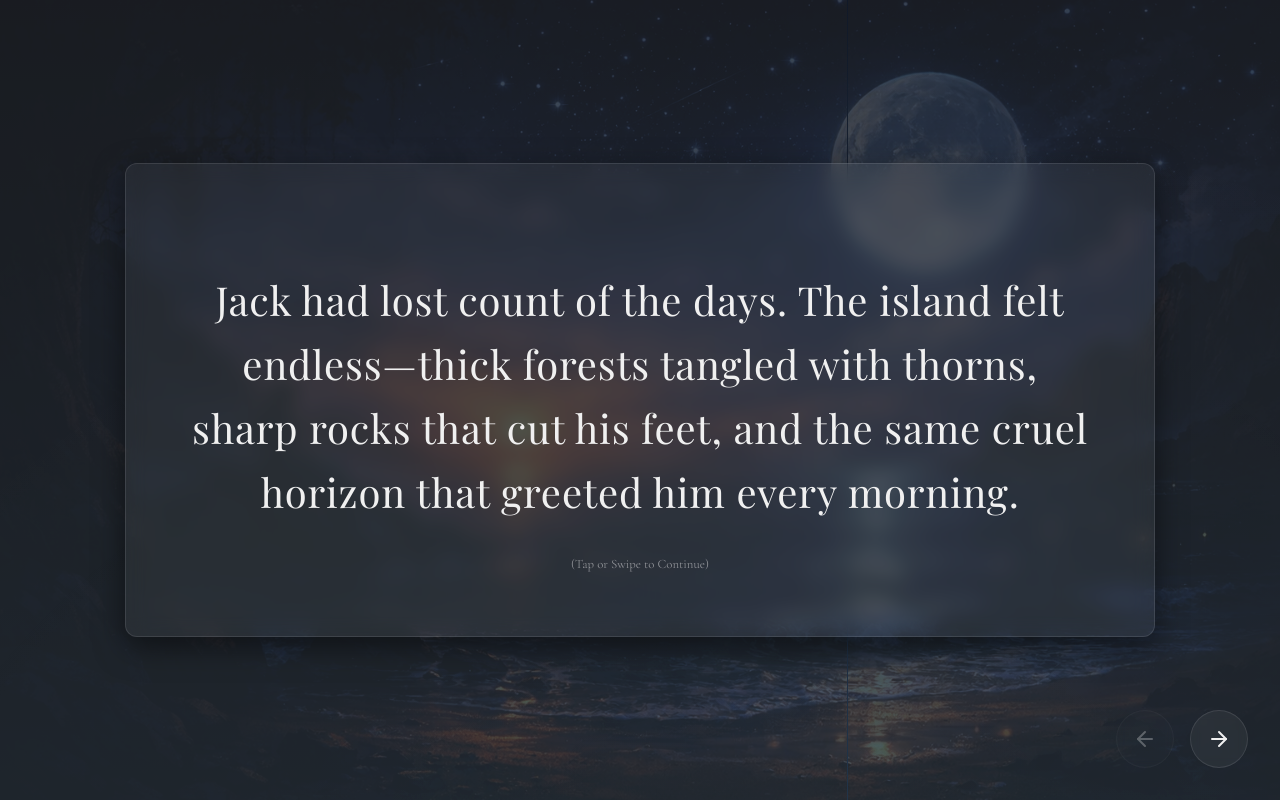
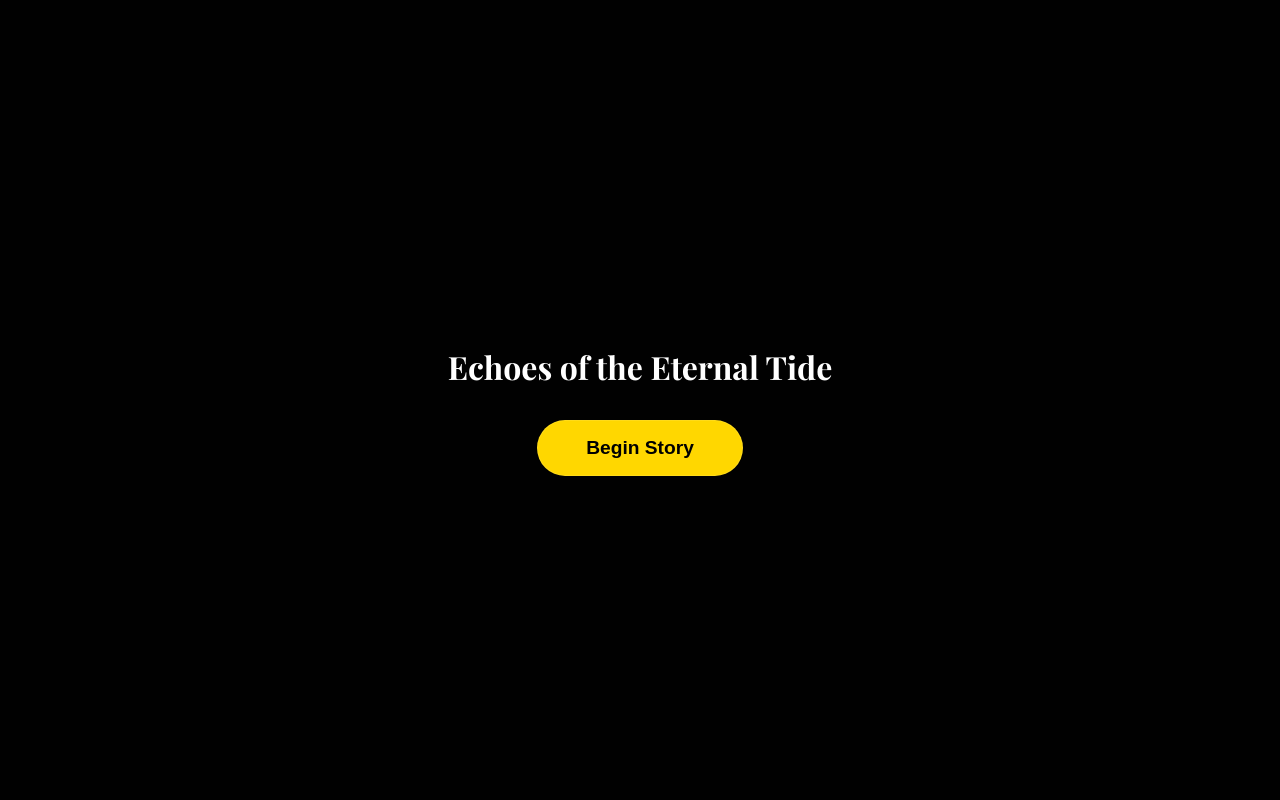
Before and after one commit to Vidyadhar-pothula/Echoes-of-the-Eternal-Tide, a React (Vite) app: page / in a window 1280 px wide. Built offline with nearby package versions, Linux system fonts and the light colour scheme; a web font is replaced by a local one.

Commit message:
feat: add background music and start overlay

```diff
--- a/src/App.jsx
+++ b/src/App.jsx
@@ -2,12 +2,45 @@ import React from 'react';
 import StorybookContainer from './components/StorybookContainer';
 import PageDisplay from './components/PageDisplay';
 import NavigationControls from './components/NavigationControls';
+import AudioManager from './components/AudioManager';
+import { useStore } from './store';
 
 function App() {
+  const { hasStarted, setHasStarted } = useStore();
+
   return (
     <StorybookContainer>
-      <PageDisplay />
-      <NavigationControls />
+      <AudioManager />
+
+      {!hasStarted && (
+        <div style={{
+          position: 'absolute',
+          top: 0, left: 0, width: '100vw', height: '100vh',
+          background: 'rgba(0,0,0,0.8)',
+          zIndex: 100,
+          display: 'flex',
+          alignItems: 'center',
+          justifyContent: 'center',
+          flexDirection: 'column',
+          color: '#fff'
+        }}>
+          <h1 style={{ fontFamily: 'var(--font-display)', marginBottom: '2rem' }}>Echoes of the Eternal Tide</h1>
+          <button
+            className="btn-nav"
+            style={{ padding: '1rem 3rem', borderRadius: '50px', fontSize: '1.2rem', background: 'var(--color-accent)', color: '#000', fontWeight: 'bold' }}
+            onClick={() => setHasStarted(true)}
+          >
+            Begin Story
+          </button>
+        </div>
+      )}
+
+      {hasStarted && (
+        <>
+          <PageDisplay />
+          <NavigationControls />
+        </>
+      )}
     </StorybookContainer>
   );
 }
--- /dev/null
+++ b/src/components/AudioManager.jsx
@@ -0,0 +1,63 @@
+import React, { useEffect, useRef } from 'react';
+import { useStore } from '../store';
+import { storyData } from '../storyData';
+
+const AudioManager = () => {
+    const { hasStarted, currentPageIndex } = useStore();
+    const audioRef = useRef(null);
+
+    // Initialize audio
+    useEffect(() => {
+        // Determine base path same as BackgroundManager
+        const basePath = import.meta.env.BASE_URL;
+        const audioSrc = `${basePath}bg-music.mp3`;
+
+        audioRef.current = new Audio(audioSrc);
+        audioRef.current.loop = true;
+        audioRef.current.volume = 0.5; // Start volume
+
+        return () => {
+            if (audioRef.current) {
+                audioRef.current.pause();
+                audioRef.current = null;
+            }
+        };
+    }, []);
+
+    // Handle Play/Pause based on interaction
+    useEffect(() => {
+        if (!audioRef.current) return;
+
+        if (hasStarted) {
+            // Attempt to play if allowed
+            audioRef.current.play().catch(e => console.log("Audio play failed:", e));
+        }
+    }, [hasStarted]);
+
+    // Handle Fade out on last page
+    useEffect(() => {
+        if (!audioRef.current) return;
+
+        const isLastPage = currentPageIndex === storyData.length - 1;
+
+        if (isLastPage) {
+            // Fade out logic
+            const fadeAudio = setInterval(() => {
+                if (audioRef.current && audioRef.current.volume > 0.05) {
+                    audioRef.current.volume -= 0.05;
+                } else {
+                    clearInterval(fadeAudio);
+                    if (audioRef.current) {
+                        audioRef.current.pause();
+                        audioRef.current.volume = 0; // Ensure it's muted
+                    }
+                }
+            }, 200);
+            return () => clearInterval(fadeAudio);
+        }
+    }, [currentPageIndex]);
+
+    return null; // Invisible component
+};
+
+export default AudioManager;
--- a/src/store.js
+++ b/src/store.js
@@ -5,6 +5,9 @@ export const useStore = create((set) => ({
   currentPageIndex: 0,
   direction: 1,
   isAnimating: false,
+  hasStarted: false,
+
+  setHasStarted: (hasStarted) => set({ hasStarted }),
 
   nextPage: () => set((state) => {
     if (state.currentPageIndex < storyData.length - 1) {
```
Also changed, not shown: 2 other files (tests, documents, lock files or other folders).
